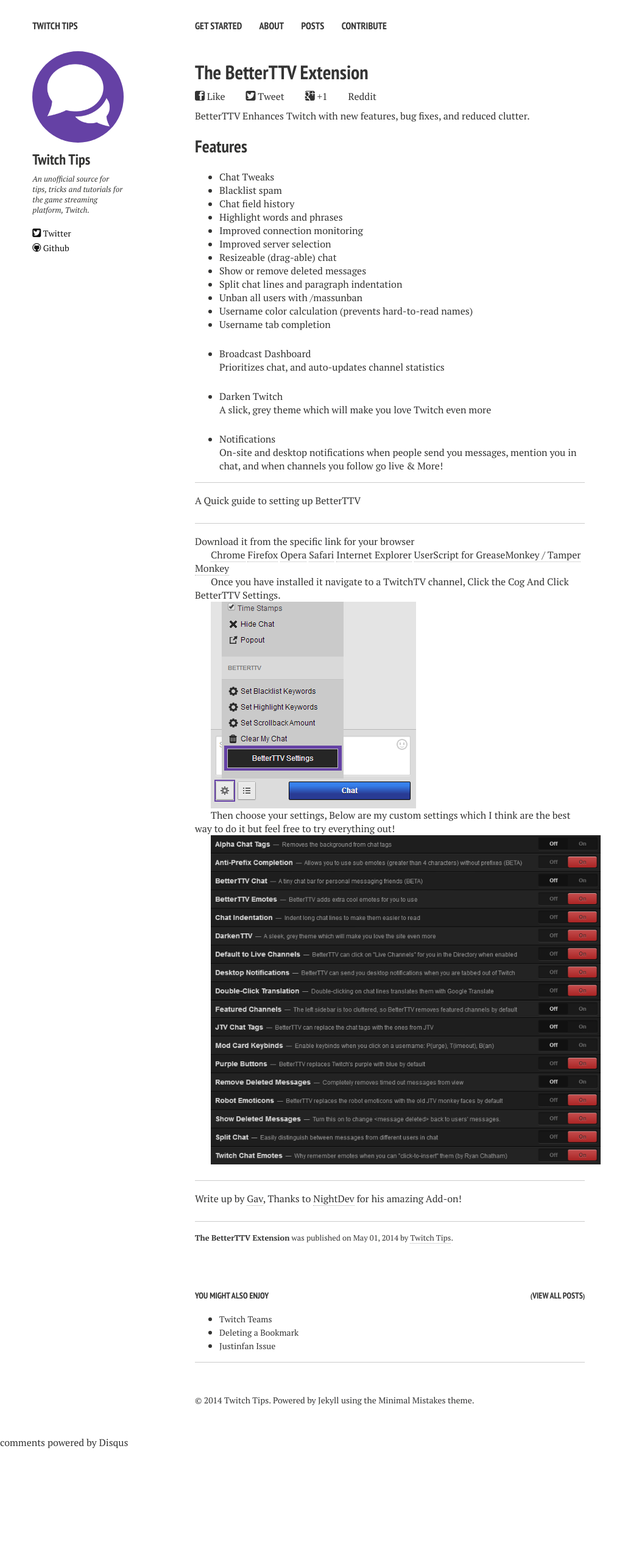
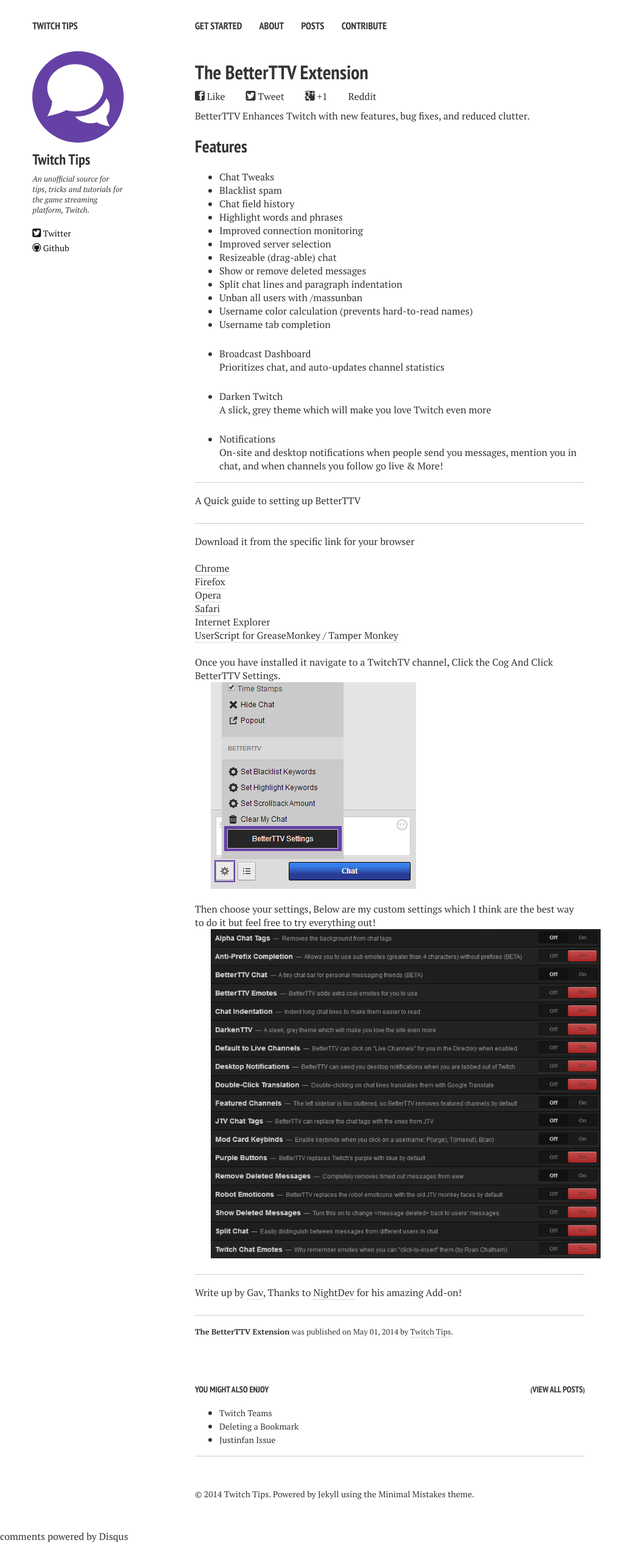
Before and after one commit to SolidPIPe/twitchtips, a Jekyll site: the page built from _posts/2014-05-01-betterttv.md, in a window 1280 px wide. Shown: the whole page at 61% size, without its empty margins (0-1049 px from the left). Built offline with Jekyll 4.4.1, drawn with Linux system fonts in a browser that asks for light colours; nearby versions of some CDN libraries; comment, search, counter and statistics services are not loaded; before the commit the page ends 2377 px from its top, so only the background shows below that.

```diff
--- a/_posts/2014-05-01-betterttv.md
+++ b/_posts/2014-05-01-betterttv.md
@@ -41,18 +41,18 @@ A Quick guide to setting up BetterTTV
 
 Download it from the specific link for your browser
 
-<a href="https://chrome.google.com/webstore/detail/betterttv/ajopnjidmegmdimjlfnijceegpefgped?hl=en">Chrome</a>
-<a href="http://www.nightdev.com/betterttv/betterttvfirefox.xpi">Firefox</a>
-<a href="http://www.nightdev.com/betterttv/betterttvopera.nex">Opera</a>
-<a href="http://www.nightdev.com/betterttv/betterttvsafari.safariextz">Safari</a>
-<a href="http://www.nightdev.com/betterttv/betterttvie.exe">Internet Explorer</a>
-<a href="http://www.nightdev.com/betterttv/betterttv.user.js">UserScript for GreaseMonkey / Tamper Monkey</a>
+<br><a href="https://chrome.google.com/webstore/detail/betterttv/ajopnjidmegmdimjlfnijceegpefgped?hl=en">Chrome</a>
+<br><a href="http://www.nightdev.com/betterttv/betterttvfirefox.xpi">Firefox</a>
+<br><a href="http://www.nightdev.com/betterttv/betterttvopera.nex">Opera</a>
+<br><a href="http://www.nightdev.com/betterttv/betterttvsafari.safariextz">Safari</a>
+<br><a href="http://www.nightdev.com/betterttv/betterttvie.exe">Internet Explorer</a>
+<br><a href="http://www.nightdev.com/betterttv/betterttv.user.js">UserScript for GreaseMonkey / Tamper Monkey</a>
 
-Once you have installed it navigate to a TwitchTV channel, Click the Cog And Click BetterTTV Settings.
+<br>Once you have installed it navigate to a TwitchTV channel, Click the Cog And Click BetterTTV Settings.
 
 <img src="/images/customization_guide/bttv_howto_settings.png">
 
-Then choose your settings, Below are my custom settings which I think are the best way to do it but feel free to try everything out!
+<br>Then choose your settings, Below are my custom settings which I think are the best way to do it but feel free to try everything out!
 
 <img src="/images/customization_guide/bttv_custom_settings.png">
 
```
